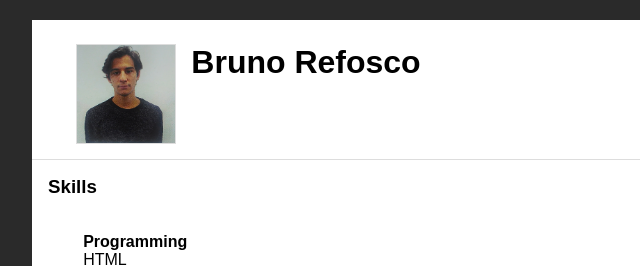
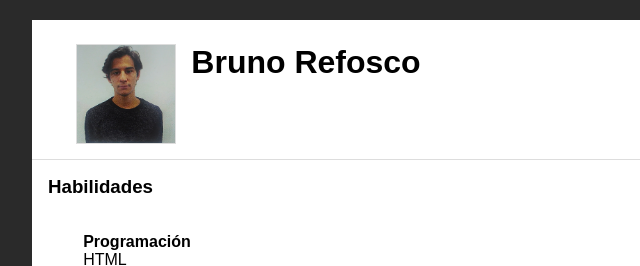
Before and after one commit to brunorefosco/web-curriculum, a plain HTML site: page index.html in a window 1280 px wide. Shown: the top 266 px of the page, 128-768 px from the left. Drawn offline with Linux system fonts and the light colour scheme.

Commit message:
arreglados errores de traduccion

```diff
--- a/index.html
+++ b/index.html
@@ -30,9 +30,9 @@
 			<!-- <hr> -->
 
 			<section id="skills" class="row-fluid">
-				<h3>Skills</h3>
+				<h3>Habilidades</h3>
 				<article class="skill">
-					<h4>Programming</h4>
+					<h4>Programación</h4>
 					<ul>
 						<li>HTML</li>
 						<li>CSS</li>
```
